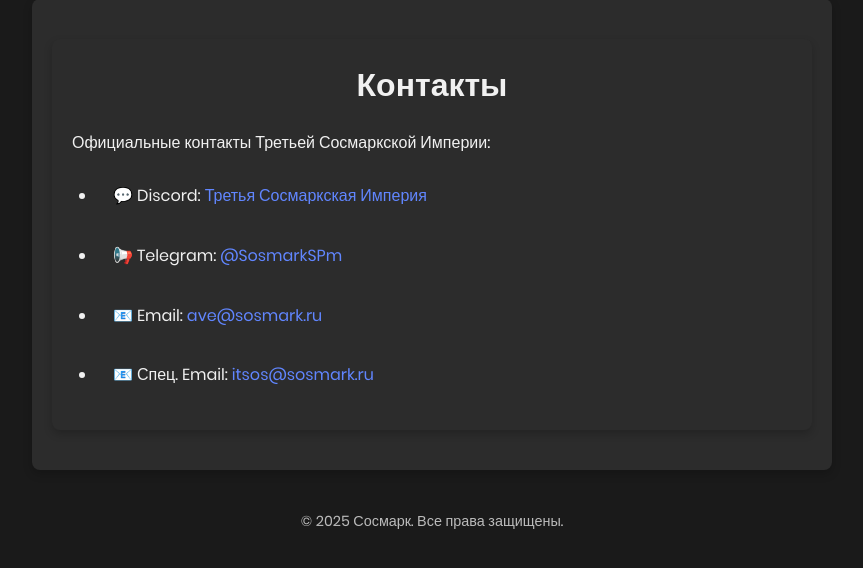
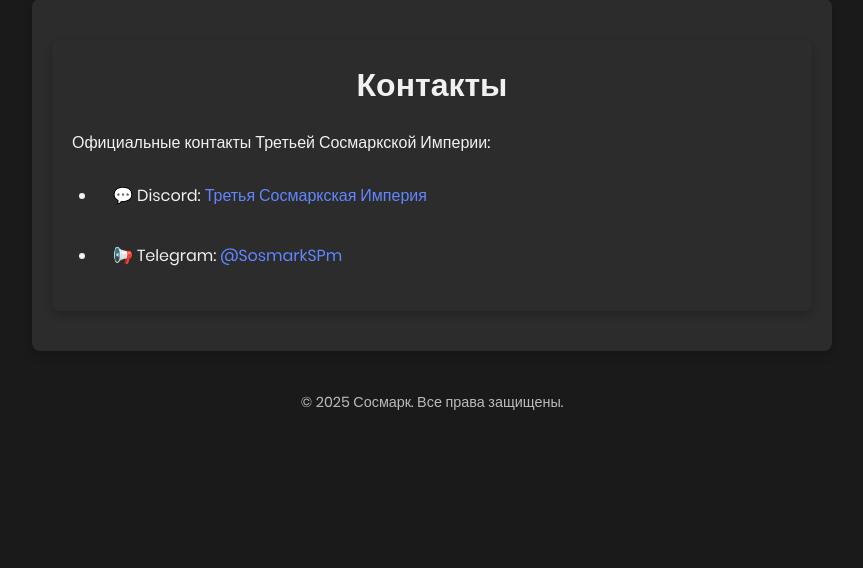
Before and after one commit to SlidrusForeal/blacklistnew, a Flask app: page /contacts in a window 1280 px wide. Shown: the part 103-671 px from the top of the page, without its empty margins (208-1071 px from the left). Run offline with Flask 3, Linux system fonts and the light colour scheme.

Commit message:
the living tombstone

```diff
--- a/templates/contacts.html
+++ b/templates/contacts.html
@@ -9,8 +9,6 @@
     <ul class="contacts-list">
       <li>💬 Discord: <a href="https://discord.gg/n4QezpFdp9" target="_blank" rel="noopener">Третья Сосмаркская Империя</a></li>
       <li>📢 Telegram: <a href="https://t.me/SosmarkSPm" target="_blank" rel="noopener">@SosmarkSPm</a></li>
-      <li>📧 Email: <a href="mailto:ave@sosmark.ru">ave@sosmark.ru</a></li>
-      <li>📧 Спец. Email: <a href="mailto:itsos@sosmark.ru">itsos@sosmark.ru</a></li>
     </ul>
   </div>
 </main>
```
